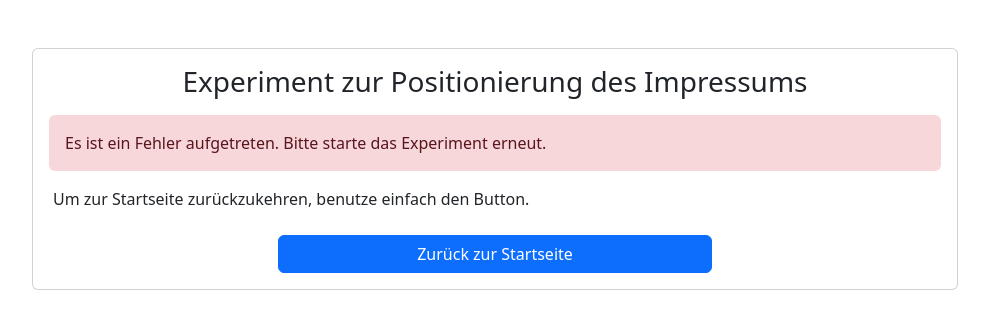
After one commit to DmnkWnsch/BA-Experiment, a PHP site: page /html/template/error.php in a window 1280 px wide. The commit adds this page. Shown: the top 329 px of the page, without its empty margins (145-1134 px from the left). Run offline with PHP 8.4, Linux system fonts and the light colour scheme.

Commit message:
Add error page if uid was not found

```diff
--- /dev/null
+++ b/html/template/error.php
@@ -0,0 +1,51 @@
+<!DOCTYPE html>
+<html lang="en">
+  <head>
+    <meta charset="UTF-8" />
+    <meta name="viewport" content="width=device-width, initial-scale=1.0" />
+    <title>BA-Experiment</title>
+    <link
+      href="https://cdn.jsdelivr.net/npm/bootstrap@5.3.2/dist/css/bootstrap.min.css"
+      rel="stylesheet"
+      integrity="sha384-T3c6CoIi6uLrA9TneNEoa7RxnatzjcDSCmG1MXxSR1GAsXEV/Dwwykc2MPK8M2HN"
+      crossorigin="anonymous"
+    />
+  </head>
+  <body>
+    <div class="container-md mt-5">
+      <div class="row justify-content-center">
+        <div class="col-12 col-xl-10 col-xxl-9">
+          <div class="card">
+            <div class="card-body">
+              <h3 class="card-title text-center mb-3">
+                Experiment zur Positionierung des Impressums
+              </h3>
+              <div class="alert alert-danger border-0" role="alert">
+                Es ist ein Fehler aufgetreten. Bitte starte das Experiment erneut.
+              </div>
+              <p class="card-text px-1">
+                Um zur Startseite zurückzukehren, benutze einfach den Button.
+              </p>
+
+              <div class="row mt-4">
+                <div class="d-grid col-6 mx-auto">
+                  <a
+                    href="https://impexperiment.site/"
+                    class="btn btn-primary"
+                    >Zurück zur Startseite</a
+                  >
+                </div>
+              </div>
+            </div>
+          </div>
+        </div>
+      </div>
+    </div>
+
+    <script
+      src="https://cdn.jsdelivr.net/npm/bootstrap@5.3.2/dist/js/bootstrap.bundle.min.js"
+      integrity="sha384-C6RzsynM9kWDrMNeT87bh95OGNyZPhcTNXj1NW7RuBCsyN/o0jlpcV8Qyq46cDfL"
+      crossorigin="anonymous"
+    ></script>
+  </body>
+</html>
--- a/saveClick.php
+++ b/saveClick.php
@@ -57,6 +57,7 @@ if ($_SERVER['REQUEST_METHOD'] === 'POST' && $_SESSION['saved'] == true) {
 
     # Saving the click to the database
     $_SESSION['saved'] = false;
+    $_SESSION['lastDone'] = $bannerId;
     $util->saveBannerAction($uid, $bannerId, $target, $currentTime, $options);
 }
 
```
Also changed, not shown: show.php (+17 -1 lines).
